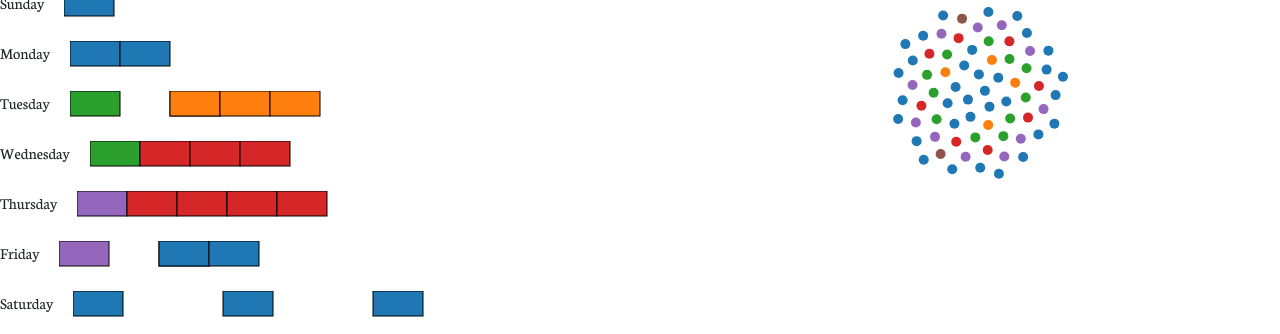
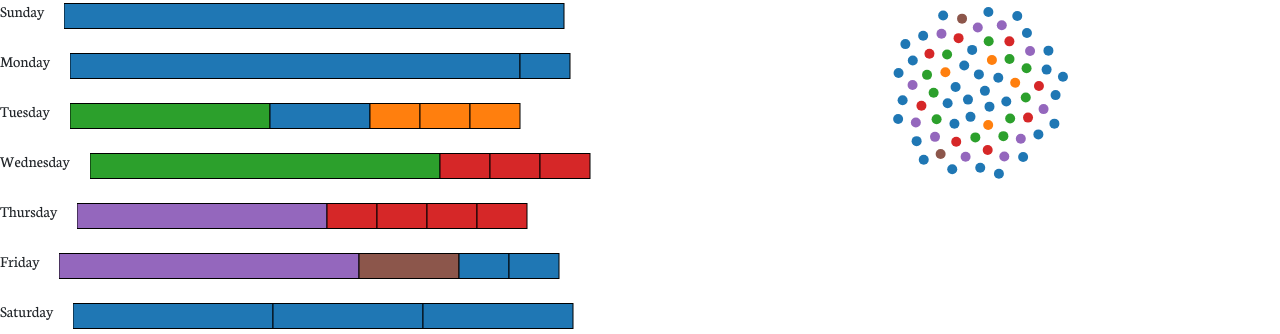
Before and after one commit to ericf1/ericf1.github.io, a plain HTML site: page index.html in a window 1280 px wide. Shown: the part 199-533 px from the top of the page. Drawn offline with Linux system fonts and the light colour scheme.

Commit message:
hovering finished

```diff
--- a/index.html
+++ b/index.html
@@ -33,31 +33,31 @@
         <h1>Your week</h1>
         <div id="week-summary">
           <div class="d-flex flex-row">
-            <p>Sunday</p>
+            <p class="mt-2">Sunday</p>
             <div name="sunday"></div>
           </div>
           <div class="d-flex flex-row">
-            <p>Monday</p>
+            <p class="mt-2">Monday</p>
             <div name="monday"></div>
           </div>
           <div class="d-flex flex-row">
-            <p>Tuesday</p>
+            <p class="mt-2">Tuesday</p>
             <div name="tuesday"></div>
           </div>
           <div class="d-flex flex-row">
-            <p>Wednesday</p>
+            <p class="mt-2">Wednesday</p>
             <div name="wednesday"></div>
           </div>
           <div class="d-flex flex-row">
-            <p>Thursday</p>
+            <p class="mt-2">Thursday</p>
             <div name="thursday"></div>
           </div>
           <div class="d-flex flex-row">
-            <p>Friday</p>
+            <p class="mt-2">Friday</p>
             <div name="friday"></div>
           </div>
           <div class="d-flex flex-row">
-            <p>Saturday</p>
+            <p class="mt-2">Saturday</p>
             <div name="saturday"></div>
           </div>
         </div>
--- a/js/main.js
+++ b/js/main.js
@@ -9,17 +9,14 @@ const genreSVG = d3.select("#genre-blobs")
   .append("g")
   .attr("transform", "translate(" + (width / 2 + margin.left) + "," + (height / 2 + margin.top + 100) + ")");
 
-//  function tooltip_gen(tooltip_data) {
-//     var self = this;
-//     var text = "<h2 class ="  + self.chooseClass(tooltip_data.winner) + " >" + tooltip_data.state + "</h2>";
-//     text +=  "Electoral Votes: " + tooltip_data.electoralVotes;
-//     text += "<ul>"
-//     tooltip_data.result.forEach(function(row){
-//         text += "<li class = " + self.chooseClass(row.party)+ ">" + row.nominee+":\t\t"+row.votecount+"("+row.percentage+"%)" + "</li>"
-//     });
-//     text += "</ul>";
-//     return text;
-// }
+// define our tooltip div
+const tooltip = d3.select("body").append("div")
+    .attr("class", "tooltip")
+    .style("position", "absolute")
+    .style("z-index", "10")
+    .style("background-color", "white")
+    .style("opacity", 0)
+
 
 const files = ["data/model-data.json"];
 const promises = [];
@@ -89,7 +86,6 @@ Promise.all(promises).then(function(values){
             "songs": weekdaySongs
         });
     });
-    console.log(weekdayData)
 
     // WEEK SUMMARY
     const weekDiv = document.getElementById("week-summary");
@@ -122,6 +118,7 @@ Promise.all(promises).then(function(values){
                 weekday.songs.forEach(function(d) {
                     let song = d.Song;
                     let genre = d.Genre;
+                    let artist = d.Artist;
                     let count = 0;
                     // if the song is already in the array, increment the count
                     songData.forEach(function(e) {
@@ -135,7 +132,8 @@ Promise.all(promises).then(function(values){
                         songData.push({
                             "song": song,
                             "count": 1,
-                            "genre": genre
+                            "genre": genre,
+                            "artist": artist
                         });
                     }
                 });
@@ -145,7 +143,7 @@ Promise.all(promises).then(function(values){
                 });
                 // get the top 5 songs
                 let topSongs = songData.slice(0, 5);
-                console.log(topSongs)
+                let totalX = 0
 
                 weekSVG
                 .selectAll("rect")
@@ -153,26 +151,34 @@ Promise.all(promises).then(function(values){
                 .enter()
                 .append("rect")
                 .attr("x", function(d, i) {
-                    return i * valueX * d.count;
+                    let temp = totalX
+                    totalX += valueX * d.count
+                    if (i === 0) return 0
+                    return temp
                 })
-                .attr("y", 0)
-                .attr("width", (d, i) => valueX)
+                .attr("y", valueY/2)
+                .attr("width", (d, i) => {
+                    return valueX * d.count
+                })
                 .attr("height", valueY)
                 .attr("fill", function(d) {
                     return scaleGenreColor(d.genre)
                 })
                 .attr("stroke", "black")
                 .attr("stroke-width", 1)
-                .on("mouseover", function(d) {
-
-                }
-                )
-                .on("mouseout", function(d) {
-
-                }
-                )
-
-                //d3 tooltip
+                .on("mouseover", function(event, d) {
+                    tooltip.transition()
+                        .duration(300)
+                        .style("opacity", .9);
+                    tooltip.html(d.song + "<br/>"  + d.artist + "<br/>" + d.count + " plays")
+                        .style("left", (event.pageX + 10) + "px")
+                        .style("top", (event.pageY - 29) + "px");
+                    })
+                .on("mouseout", function(event, d) {
+                    tooltip.transition()
+                        .duration(500)
+                        .style("opacity", 0);
+                });
 
             }
         })
@@ -185,13 +191,28 @@ Promise.all(promises).then(function(values){
     .attr('class', 'nodes')
     .selectAll('circle')
     .data(data)
-    .enter().append('circle')
+    .enter()
+    .append('circle')
     .attr('r', 5)
     .attr('fill', function(d) { return scaleGenreColor(d.Genre); })
     .call(d3.drag()
     .on('start', dragstart)
     .on('drag', drag)
     .on('end', dragend))
+
+    node.on("mouseover", function(event, d) {
+        tooltip.transition()
+            .duration(300)
+            .style("opacity", .9);
+        tooltip.html(d.Song + "<br/>"  + d.Artist + "<br/>" + d.Genre)
+            .style("left", (event.pageX + 10) + "px")
+            .style("top", (event.pageY - 29) + "px");
+        })
+    .on("mouseout", function(event, d) {
+        tooltip.transition()
+            .duration(500)
+            .style("opacity", 0);
+    })
 
     const simulation = d3.forceSimulation(data)
     .force("charge", d3.forceManyBody().strength(-.08))
```
